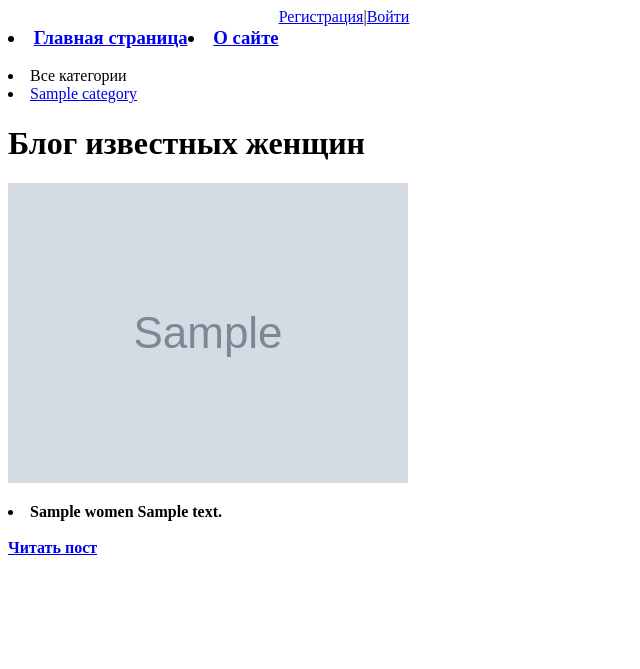
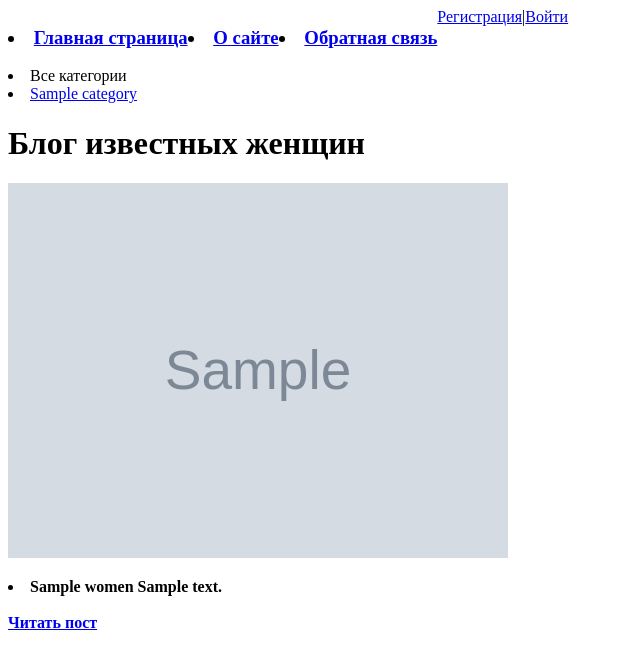
Before and after one commit to Givinity/BlogAboutWomen, a Django app: page / in a window 1280 px wide. Shown: the top 669 px of the page, without its empty margins (0-640 px from the left). Run offline with Django 4.2, Linux system fonts and the light colour scheme; tables that the repository leaves empty hold one stand-in row (values such as "Sample post"); grey boxes marked "Sample" are stand-in pictures.

Commit message:
Add contactlist

```diff
--- a/startpage/static/startpage/css/style.css
+++ b/startpage/static/startpage/css/style.css
@@ -15,3 +15,11 @@
 .form-input {
 
 }
+
+.img-article-left {
+    width: 500px;
+}
+
+.info-post {
+    font-size: 1rem;
+}
--- a/startpage/urls.py
+++ b/startpage/urls.py
@@ -12,4 +12,5 @@ urlpatterns = [
     path('login/', LoginUser.as_view(), name='login'),
     path('register/', RegisterUser.as_view(), name='register'),
     path('logout/', logout_user, name='logout'),
+    path('contact/', ContactFormViev.as_view(), name='contact'),
 ]
--- a/startpage/utils.py
+++ b/startpage/utils.py
@@ -1,11 +1,13 @@
 from django.db.models import Count
+from django.core.cache import cache
 
 from .models import *
 
 menu = [
     {'title': 'Главная страница', "url_name": 'home'},
     {'title': 'О сайте', "url_name": 'about'},
-    {'title': 'Добавить статью', "url_name": 'addpage'}
+    {'title': 'Добавить статью', "url_name": 'addpage'},
+    {'title': 'Обратная связь', "url_name": 'contact'},
 ]
 
 class DataMixin:
@@ -15,7 +17,11 @@ class DataMixin:
 
     def get_user_context(self, **kwargs):
         context = kwargs
-        cats = Category.objects.annotate(Count('women'))
+        cats = cache.get('cats')
+        if not cats:
+            cats = Category.objects.annotate(Count('women'))
+            cache.set('cats', cats, 60)
+
         menu_copy = menu.copy()
         if not self.request.user.is_authenticated:
             menu_copy.pop(2)
--- a/startpage/views.py
+++ b/startpage/views.py
@@ -6,10 +6,10 @@ from django.http import HttpResponse
 
 from django.shortcuts import render, get_object_or_404, redirect
 from django.urls import reverse_lazy
-from django.views.generic import ListView, DetailView, CreateView
+from django.views.generic import ListView, DetailView, CreateView, FormView
 from django.contrib.auth.mixins import LoginRequiredMixin
 
-from .forms import AddPostForm, RegisterUserForm, LoginUserForm
+from .forms import AddPostForm, RegisterUserForm, LoginUserForm, ContactForm
 from .models import *
 from .utils import *
 
@@ -149,3 +149,18 @@ class LoginUser(DataMixin, LoginView):
 def logout_user(request):
     logout(request)
     return redirect('login')
+
+
+class ContactFormViev(DataMixin, FormView):
+    form_class = ContactForm
+    template_name = 'startpage/contact.html'
+    success_url = reverse_lazy('home')
+
+    def get_context_data(self, **kwargs):
+        context = super().get_context_data(**kwargs)
+        c_def = self.get_user_context(title='Авторизация')
+        return dict(list(context.items()) + list(c_def.items()))
+
+    def form_valid(self, form):
+        print(form.cleaned_data)
+        return redirect('home')
--- a/templates/startpage/index.html
+++ b/templates/startpage/index.html
@@ -2,13 +2,13 @@
 
 {% block content %}
     <div><h1>Блог известных женщин</h1></div>
-    <div>
+    <div class="posts">
     <h4>
         {% for foo in posts%}
             {% if foo.photo %}
-                <p><img class="img-article-left thumb" src="{{ foo.photo.url }}" alt=""></p>
+                <p><img class="img-article-left" src="{{ foo.photo.url }}" alt=""></p>
             {% endif %}
-            <li>{{ foo.title }}
+            <li class="info-post">{{ foo.title }}
             {{foo.content|truncatewords:50}}
             </li>
             <br>
```
Also changed, not shown: startpage/forms.py (+7 -0 lines), templates/startpage/contact.html (added, +18 -0 lines).
